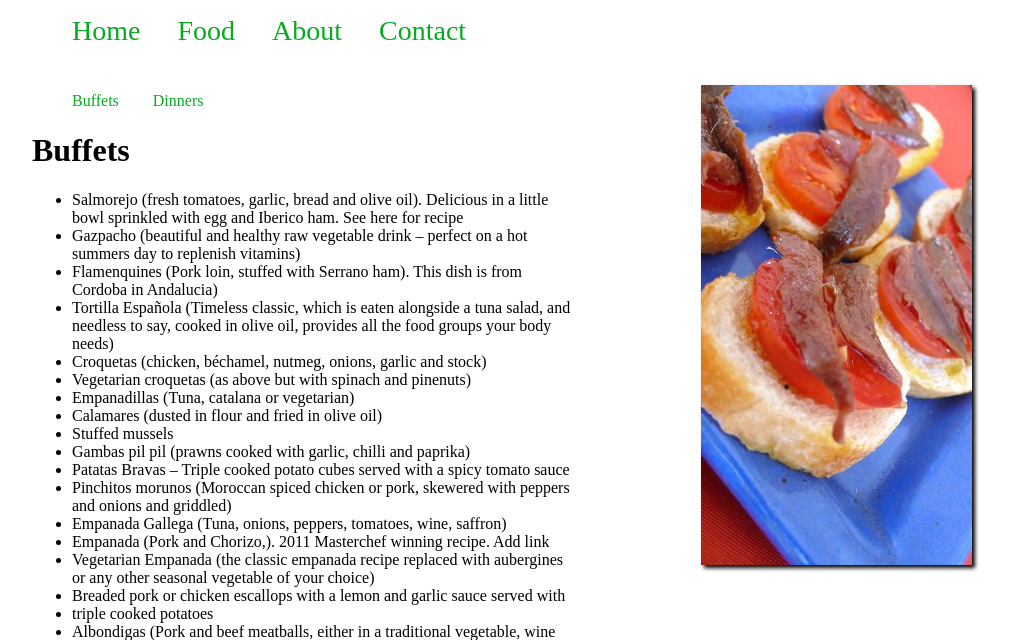
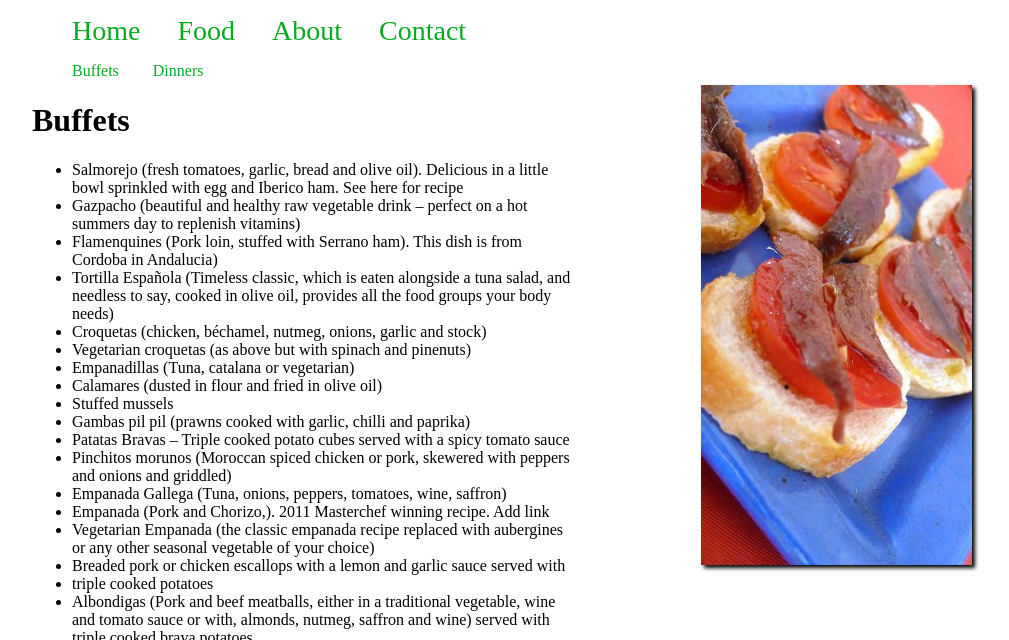
Before and after one commit to jumisz/lacala-static, a plain HTML site: page index.html in a window 1280 px wide. Both pictures are taken after a click on the link "Food". Shown: the part 160-800 px from the top of the page, without its empty margins (138-1147 px from the left). Drawn offline with Linux system fonts and the light colour scheme; a web font is replaced by a local one.

Commit message:
Change margins

```diff
--- a/style.css
+++ b/style.css
@@ -110,3 +110,8 @@ header h1 {
     -webkit-box-shadow: 3px 3px 4px #000;
     box-shadow: 3px 3px 4px #000;
 }
+
+#menu-sections {
+    position:relative;
+    margin-top: -30px;
+}
```
